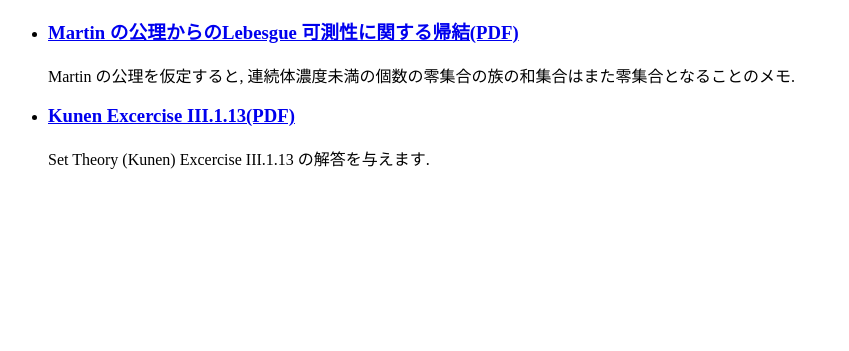
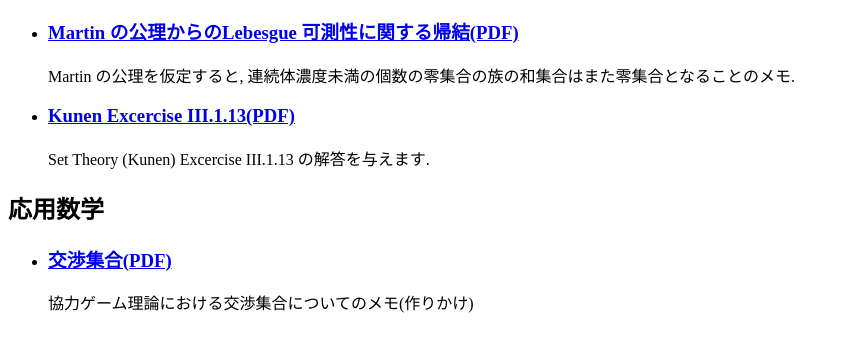
Before and after one commit to Zero-Sharp/hydra.github.io, a plain HTML site: page index.html in a window 1280 px wide. Shown: the part 127-478 px from the top of the page, without its empty margins (0-849 px from the left). Drawn offline with Linux system fonts and the light colour scheme.

Commit message:
Update index.html

```diff
--- a/index.html
+++ b/index.html
@@ -19,5 +19,14 @@
           <p>Set Theory (Kunen) Excercise III.1.13 の解答を与えます.</p>
         </li>
       </ul>
+
+      <h2>応用数学</h2>
+      <ul>
+        <li>
+          <h3><a href="bargainig.pdf">交渉集合(PDF)</a></h3>
+          <p>協力ゲーム理論における交渉集合についてのメモ(作りかけ)</p>
+        </li>
+      </ul>
+
   </body>
 </html>
```
